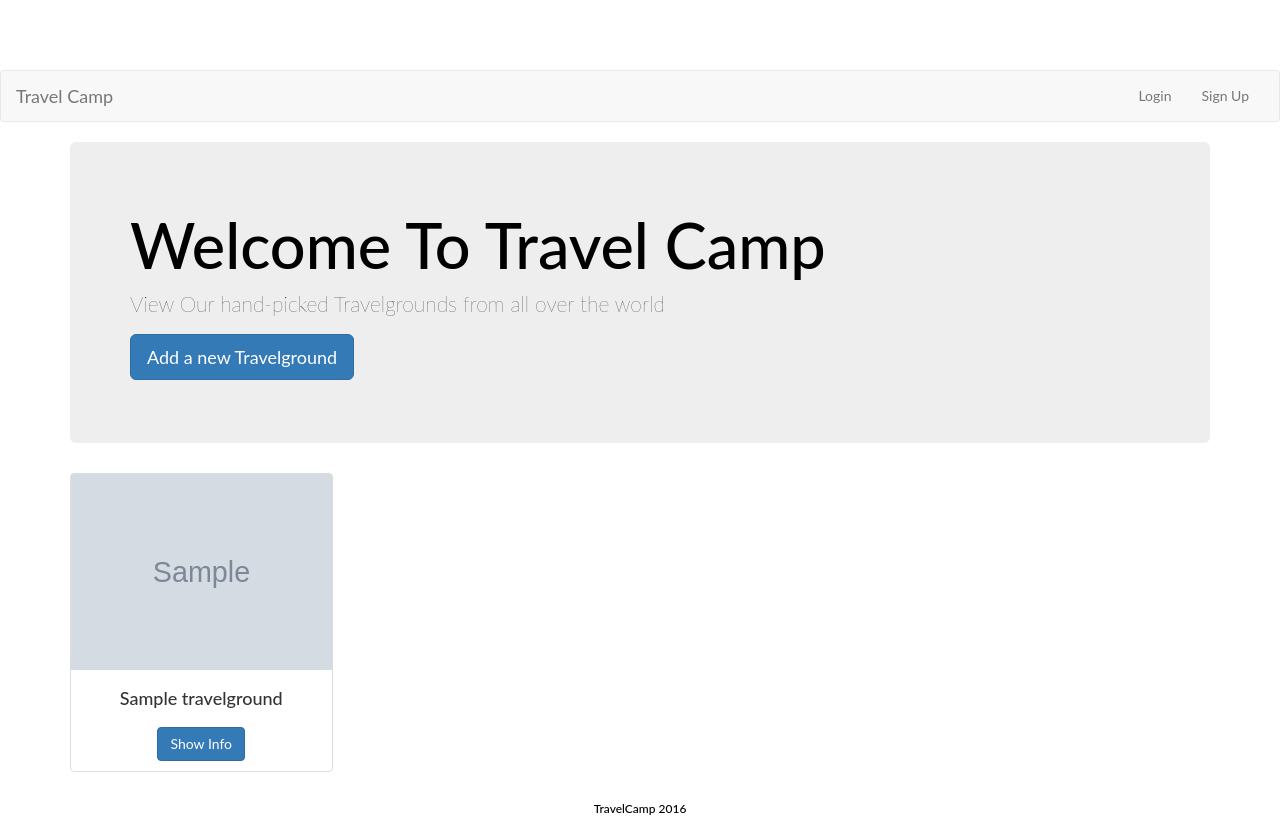
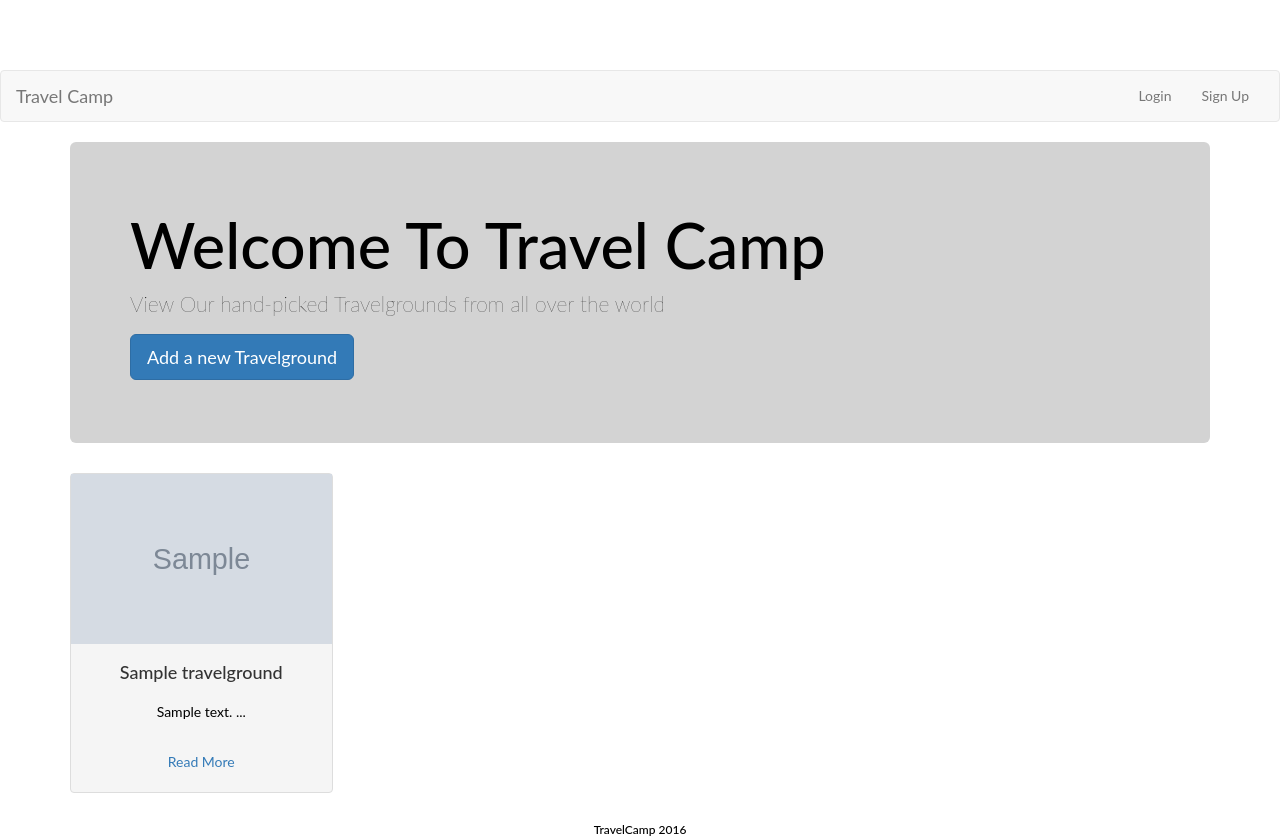
Before and after one commit to akshaybhatia10/imad-2016-app-heroku, a Node server app: page /travelgrounds in a window 1280 px wide. Before the commit the page ends 815 px from the top, so only its background shows below. Run offline with Node 20, Linux system fonts and the light colour scheme; tables that the repository leaves empty hold one stand-in row (values such as "Sample post"); grey boxes marked "Sample" are stand-in pictures; some libraries are stand-ins or nearby versions.

Commit message:
Refractored routes

```diff
--- a/views/travelgrounds/travelgrounds.ejs
+++ b/views/travelgrounds/travelgrounds.ejs
@@ -1,8 +1,8 @@
 <% include ../partials/header %>
 
 
-<div class="container">
-        <header class="jumbotron">
+    <div class="container">
+        <header class="jumbotron item1">
             <div>
                 <h1>Welcome To Travel Camp </h1>
                 <p>View Our hand-picked Travelgrounds from all over the world</p>
@@ -12,22 +12,29 @@
             </div>
         </header>
 
-         <div class="row text-center" style="display:flex;flex-wrap: wrap;">
+        <div class="row text-center" style="display:flex;flex-wrap: wrap;">
 
             <% travelgrounds.forEach(function(travelground){ %>
                 <div class="col-md-3 col-sm-6">
-                    <div class="thumbnail">
-                        <img src="<%= travelground.image%>" alt="Image Not Found">
+
+                    <div class="thumbnail item2">
+                        <img class="image" src="<%= travelground.image%>" alt="Image Not Found">
                     <div class="caption">
                         <h4><%= travelground.name %></h4>
                     </div>
-                    <p>
-                        <a href="/travelgrounds/<%= travelground._id %>" class="btn btn-primary">Show Info</a>
-                    </p>
+                    <div class="description">
+	                    <p><%= travelground.description.substring(0,20) %>  ...</p>
+	                </div>
+                    <br>
+                    <div class="extra">
+	                 <a href="/travelgrounds/<%= travelground._id %>" class="ui floated basic blue button"> Read More<i class="right chevron icon"></i>
+        	         </a>
+        	        </div>
+        	        <br>
                     </div>
+
                 </div>
                 <% }); %>
         </div>
-</div>
-
- <% include ../partials/footer %>
+    </div>
+            <% include ../partials/footer %>
```
